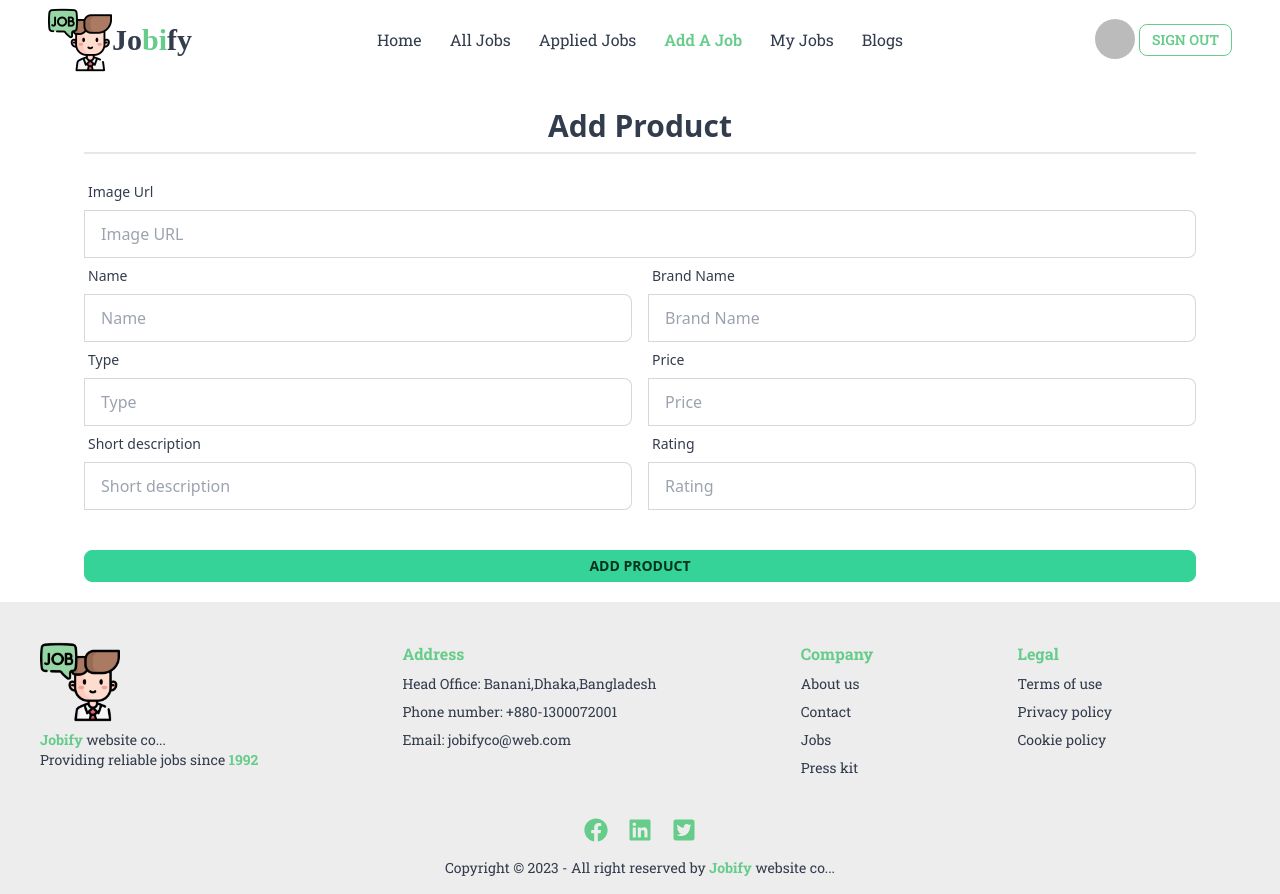
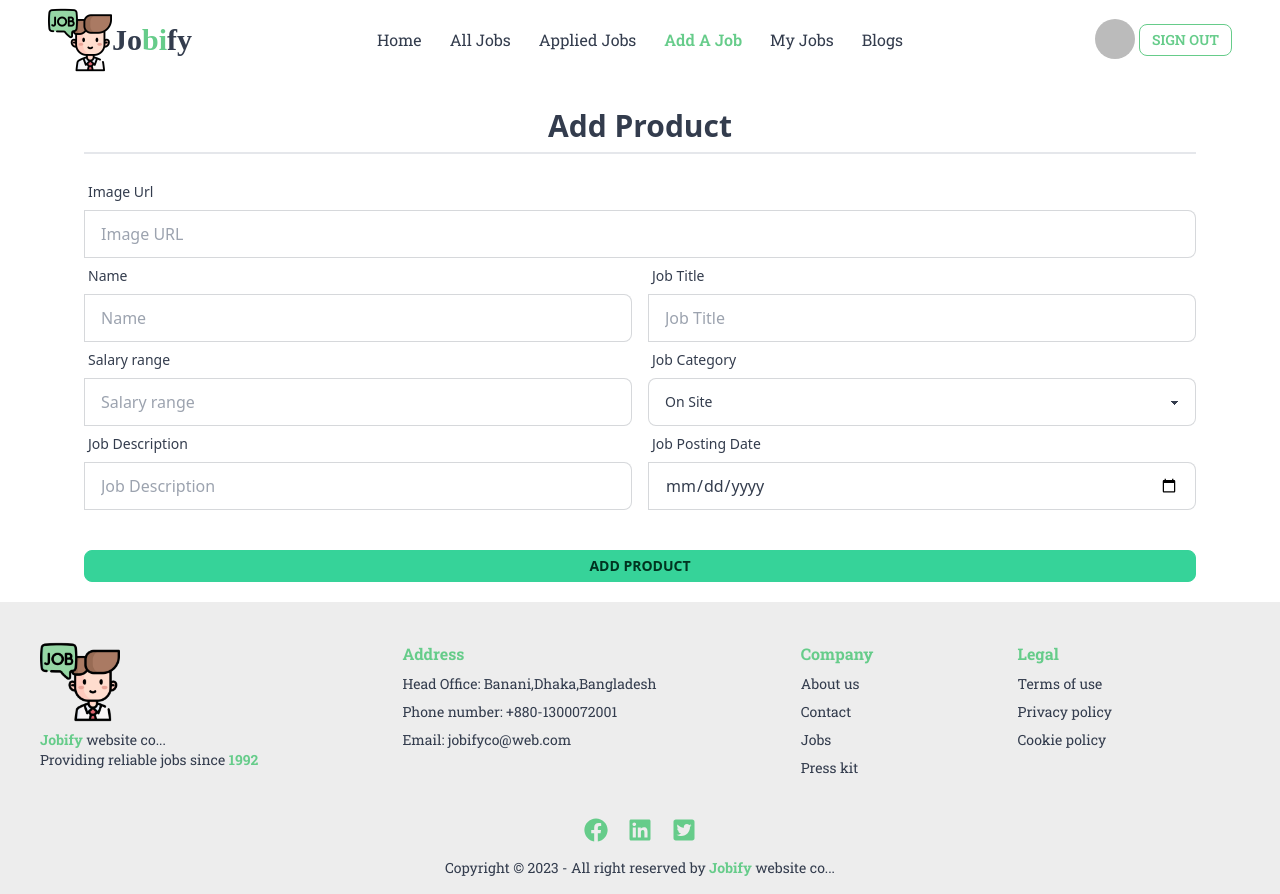
Before and after one commit to tamzid74/jobify, a React (Vite) app: page /addajob in a window 1280 px wide. Built offline with nearby package versions, Linux system fonts and the light colour scheme; no server answers; sample sign-in values are in the browser's storage; a web font is replaced by a local one.

Commit message:
install date picker for using in from page

```diff
--- a/package.json
+++ b/package.json
@@ -16,6 +16,7 @@
     "match-sorter": "^6.3.1",
     "prop-types": "^15.8.1",
     "react": "^18.2.0",
+    "react-datepicker": "^4.21.0",
     "react-dom": "^18.2.0",
     "react-helmet-async": "^1.3.0",
     "react-hot-toast": "^2.4.1",
--- a/src/Pages/AddAJob.jsx
+++ b/src/Pages/AddAJob.jsx
@@ -1,4 +1,4 @@
-import Swal from "sweetalert2";
+// import Swal from "sweetalert2";
 
 const AddAJob = () => {
   const handleAdd = (e) => {
@@ -6,42 +6,21 @@ const AddAJob = () => {
     const form = e.target;
     const photo = form.photo.value;
     const name = form.name.value;
-        const brandName = form.brandName.value;
-        const price = form.price.value;
-        const type = form.type.value;
-        const shortDescription = form.shortDescription.value;
-        const rating = form.rating.value;
+    const jobTitle = form.jobTitle.value;
+    const jobCategory = form.jobCategory.value;
+    const salaryRange = form.salaryRange.value;
+    const jobDescription = form.jobDescription.value;
+    const jobPostingDate = form.jobPostingDate.value;
     const newProduct = {
       photo,
       name,
-          brandName,
-          price,
-          type,
-          shortDescription,
-          rating,
+      jobTitle,
+      jobCategory,
+      salaryRange,
+      jobDescription,
+      jobPostingDate,
     };
     console.log(newProduct);
-
-        fetch('https://tec-zone-shop-server.vercel.app/products',{
-            method:'POST',
-            headers:{
-                "content-type":"application/json"
-            },
-            body:JSON.stringify(newProduct)
-        })
-        .then(res=>res.json())
-        .then(data => {
-            console.log(data)
-            if(data.insertedId){
-                Swal.fire({
-                    title: 'Success!',
-                    text: 'Product added successfully',
-                    icon: 'success',
-                    confirmButtonText: 'Cool'
-                  })
-                  form.reset()
-            }
-        })
   };
   return (
     <div className="max-w-6xl mx-auto p-5">
@@ -82,13 +61,13 @@ const AddAJob = () => {
           </div>
           <div className="form-control md:w-1/2">
             <label className="label">
-              <span className="label-text">Brand Name</span>
+              <span className="label-text">Job Title</span>
             </label>
             <label className="input-group">
               <input
                 type="text"
-                placeholder="Brand Name"
-                name="brandName"
+                placeholder="Job Title"
+                name="jobTitle"
                 className="input input-bordered w-full"
               />
             </label>
@@ -98,12 +77,12 @@ const AddAJob = () => {
         <div className="md:flex gap-4">
           <div className="form-control md:w-1/2">
             <label className="label">
-              <span className="label-text">Type</span>
+              <span className="label-text">Salary range</span>
             </label>
             <label className="input-group">
               <input
                 type="text"
-                placeholder="Type"
+                placeholder="Salary range"
                 name="type"
                 className="input input-bordered w-full"
               />
@@ -111,42 +90,41 @@ const AddAJob = () => {
           </div>
           <div className="form-control md:w-1/2">
             <label className="label">
-              <span className="label-text">Price</span>
+              <span className="label-text">Job Category</span>
             </label>
-            <label className="input-group">
-              <input
-                type="text"
-                placeholder="Price"
-                name="price"
-                className="input input-bordered w-full"
-              />
-            </label>
+            <select className="select select-bordered w-full" name="jobCategory">
+              <option value="on site">
+                On Site
+              </option>
+              <option value="remote">Remote</option>
+              <option value="part-time">Part-Time</option>
+              <option value="hybrid">Hybrid</option>
+            </select>
           </div>
         </div>
         {/* {row-4} */}
         <div className="md:flex gap-4">
           <div className="form-control md:w-1/2">
             <label className="label">
-              <span className="label-text">Short description</span>
+              <span className="label-text">Job Description</span>
             </label>
             <label className="input-group">
               <input
                 type="text"
-                placeholder="Short description"
-                name="shortDescription"
+                placeholder="Job Description"
+                name="jobDescription"
                 className="input input-bordered w-full"
               />
             </label>
           </div>
           <div className="form-control md:w-1/2">
             <label className="label">
-              <span className="label-text">Rating</span>
+              <span className="label-text">Job Posting Date</span>
             </label>
             <label className="input-group">
               <input
-                type="text"
-                placeholder="Rating"
-                name="rating"
+                type="date"
+                name="jobPostingDate"
                 className="input input-bordered w-full"
               />
             </label>
```
Also changed, not shown: 1 other file (tests, documents, lock files or other folders). Lines whose indentation alone changed are shown as unchanged.
